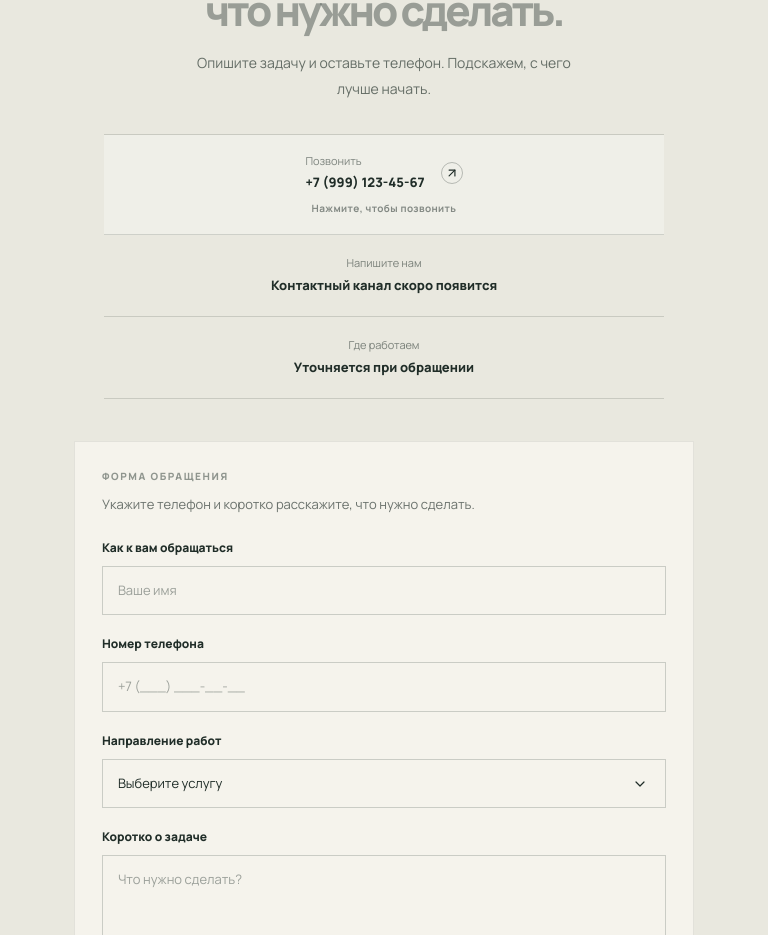
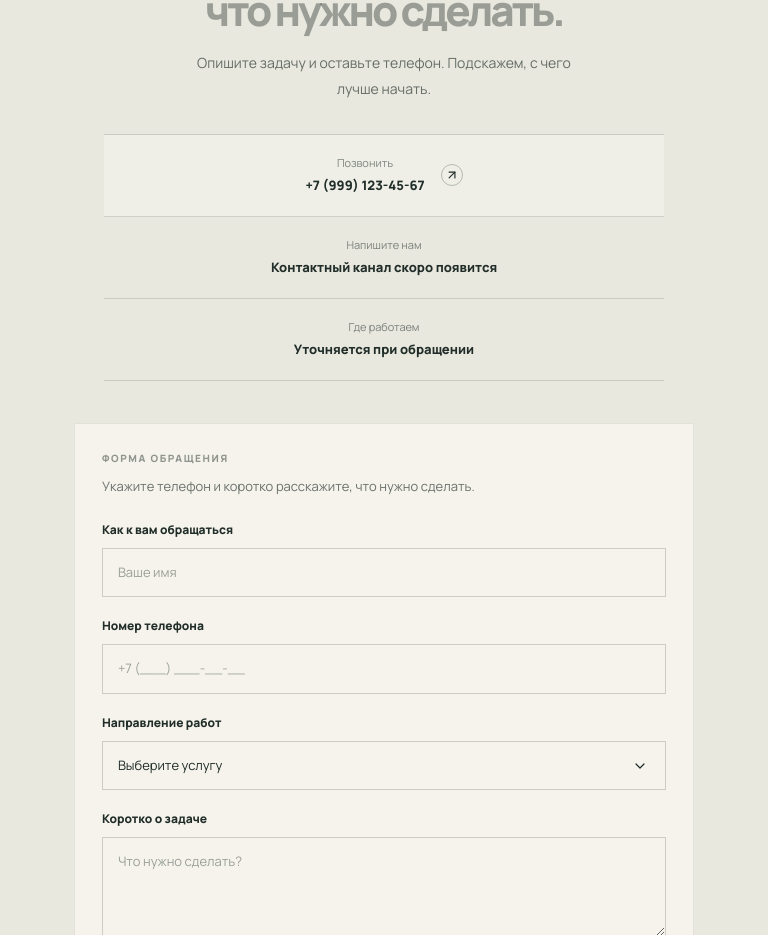
Before and after one commit to artkoro94/fixora-home, a React (Vite) app: page / in a window 768 px wide. Shown: the part 4945-5880 px from the top of the page. Built offline with nearby package versions, Linux system fonts and the light colour scheme.

Commit message:
fix: center tablet phone label and remove helper text

```diff
--- a/src/app/styles/responsive.css
+++ b/src/app/styles/responsive.css
@@ -40,7 +40,6 @@
   .contact-details>div>span:nth-child(2){grid-column:1/-1}
   .contact-details>a>svg:last-child{grid-column:2;grid-row:1;width:22px;height:22px;padding:3px;border:1px solid rgb(32 45 40 / 28%);border-radius:50%;transition:transform .2s ease,background .2s ease,border-color .2s ease}
   .contact-details>a{background:rgb(255 255 255 / 28%)}
-  .contact-details>a::after{grid-column:1/-1;color:rgb(32 45 40 / 52%);content:'Нажмите, чтобы позвонить';font-size:10px;font-weight:700;letter-spacing:.04em}
   .contact-details>a:hover,.contact-details>a:focus-visible{background:rgb(215 243 106 / 22%)}
   .contact-details>a:hover>svg:last-child,.contact-details>a:focus-visible>svg:last-child{transform:translate(2px,-2px);border-color:#789c35;background:#d7f36a}
 }
@@ -68,7 +67,8 @@
   }
   .contact-details>a>span:nth-child(2){
     grid-column:2;
-    text-align:left;
+    justify-items:center;
+    text-align:center;
   }
   .contact-details>a>svg:last-child{
     position:static;
@@ -76,10 +76,6 @@
     grid-row:1;
     justify-self:start;
     transform:none;
-  }
-  .contact-details>a::after{
-    grid-column:2/4;
-    text-align:center;
   }
 }
 
```
